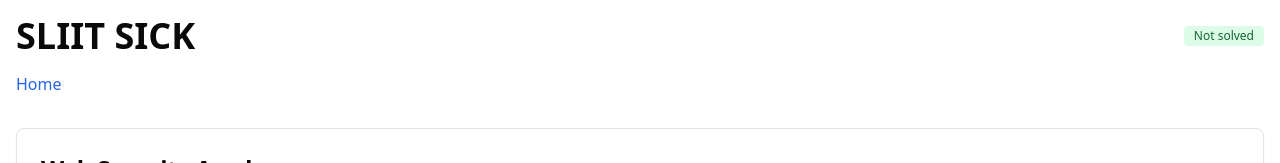
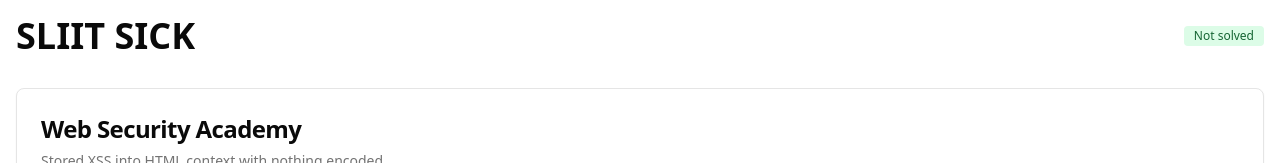
Before and after one commit to dasunwickr/ws-ctf-web, a React (Vite) app: page /sliit-sick in a window 1280 px wide. Shown: the top 163 px of the page. Built offline with nearby package versions, Linux system fonts and the light colour scheme.

Commit message:
remove home tab

```diff
--- a/src/components/combinedUI.tsx
+++ b/src/components/combinedUI.tsx
@@ -96,9 +96,7 @@ const WebSecurityAcademy = () => {
           </div>
         </div>
         <nav>
-          <a href="/home" className="text-blue-600 hover:underline">
-            Home
-          </a>
+
         </nav>
       </header>
 
```
